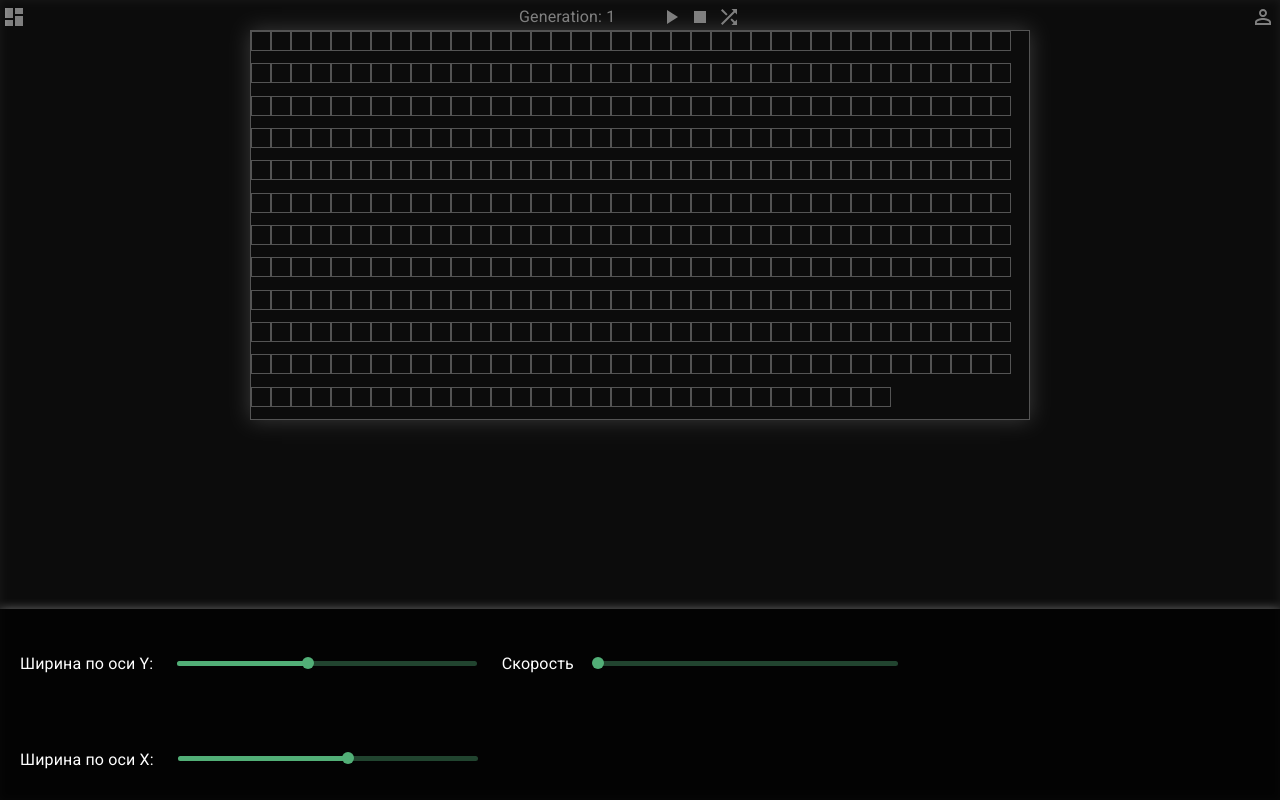
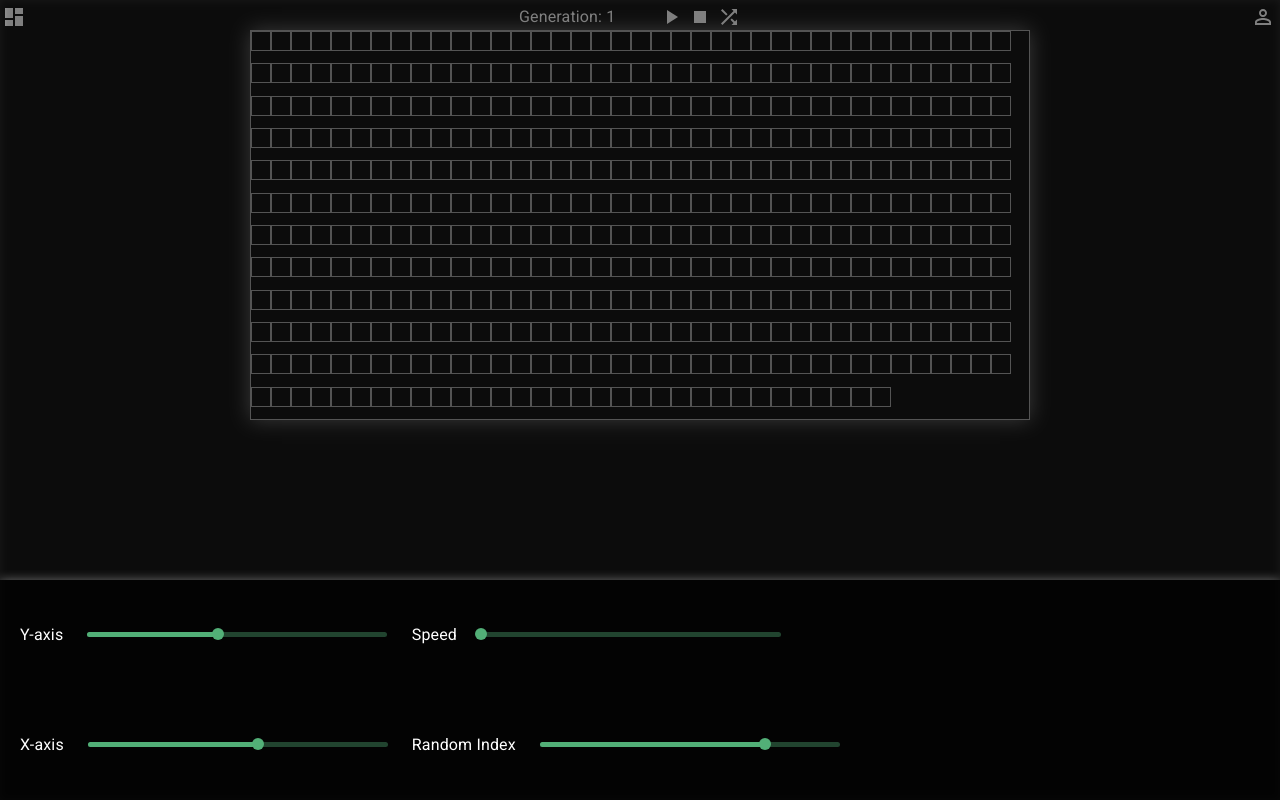
Before and after one commit to anton291291/my_ts_boilerplate, a React app: page / in a window 1280 px wide. Both pictures are taken after a click on the element 14 px from the left and 19 px from the top of the page. Built offline with nearby package versions, Linux system fonts and the light colour scheme.

Commit message:
add Slider for Random index

```diff
--- a/src/components/DasboardBtn/index.tsx
+++ b/src/components/DasboardBtn/index.tsx
@@ -32,7 +32,6 @@ export const DasboardBtn: React.FC<Props> = (props) => {
 
     const [isOpen, setIsOpen] = useState(false);
     const { state, setState } = useContext(GridContext);
-
 
     const handleOpen = () => {
         clearInterval(state.intervalID);
@@ -102,6 +101,16 @@ export const DasboardBtn: React.FC<Props> = (props) => {
         }));
     };
 
+    const handleChangeRandomIndex = (
+        event: React.SyntheticEvent,
+        newValue: number
+    ) => {
+        setState((state) => ({
+            ...state,
+            randomIndex: newValue
+        }));
+    };
+
     return (
         <>
             <Btn onClick={handleOpen}>
@@ -111,7 +120,7 @@ export const DasboardBtn: React.FC<Props> = (props) => {
                 <Box display='flex'>
                     <Box pl='20px' display='flex' flexDirection='column'>
                         <Box display='flex' alignItems='center' height='110px'>
-                            <Typography>Ширина по оси Y:</Typography>
+                            <Typography>Y-axis</Typography>
                             <SizeSlider
                                 min={5}
                                 max={Math.floor(
@@ -122,8 +131,8 @@ export const DasboardBtn: React.FC<Props> = (props) => {
                                 onChange={handleChangeY}
                             />
                         </Box>
-                        <Box display='flex' alignItems='center'>
-                            <Typography>Ширина по оси X:</Typography>
+                        <Box display='flex' alignItems='center' height='110px'>
+                            <Typography>X-axis</Typography>
                             <SizeSlider
                                 min={5}
                                 max={Math.floor(
@@ -141,12 +150,22 @@ export const DasboardBtn: React.FC<Props> = (props) => {
                         width='50%'
                     >
                         <Box display='flex' alignItems='center' height='110px'>
-                            <Typography>Скорость</Typography>
+                            <Typography>Speed</Typography>
                             <SizeSlider
                                 min={1}
                                 max={30}
                                 value={state.speed}
                                 onChange={handleChangeSpeed}
+                            />
+                        </Box>
+                        <Box display='flex' alignItems='center' height='110px'>
+                            <Typography>Random Index</Typography>
+                            <SizeSlider
+                                step={0.1}
+                                min={0.1}
+                                max={0.9}
+                                value={state.randomIndex}
+                                onChange={handleChangeRandomIndex}
                             />
                         </Box>
                     </Box>
--- a/src/components/Pleer/index.tsx
+++ b/src/components/Pleer/index.tsx
@@ -9,9 +9,7 @@ import ShuffleIcon from '@material-ui/icons/Shuffle';
 import { Box, Typography } from '@material-ui/core';
 import { GridContext } from '../../hooks/contextHooks';
 
-import {
-    simulateLife
-} from '@/utills/algorithm';
+import { simulateLife } from '@/utills/algorithm';
 
 const Stop = styled(StopIcon)`
     color: white;
@@ -113,7 +111,7 @@ export const Pleer: React.FC<Props> = (props) => {
         setState((state) => ({
             ...state,
             cells: [...state.cells].map((obj) => {
-                if (Math.random() > 0.7) {
+                if (Math.random() > state.randomIndex) {
                     return { ...obj, isClicked: true };
                 }
                 return obj;
--- a/src/components/SizeSlider/index.tsx
+++ b/src/components/SizeSlider/index.tsx
@@ -5,16 +5,18 @@ import { Box } from '@material-ui/core';
 type Props = {
     onChange: (e, value) => void;
     value: number;
-    min?:  number;
-    max?:  number;
+    min?: number;
+    max?: number;
+    step?: number;
 };
 
 export const SizeSlider: React.FC<Props> = (props) => {
-    const { onChange, value, min, max } = props;
+    const { onChange, value, min, max, step } = props;
 
     return (
         <Box width='300px' m={3}>
             <StyledSlider
+                step={step}
                 min={min}
                 max={max}
                 onChange={onChange}
--- a/src/hooks/contextHooks.tsx
+++ b/src/hooks/contextHooks.tsx
@@ -24,6 +24,7 @@ type IntervalIDType = {
 type isPlayType = {
     isPlay: boolean;
     speed: number;
+    randomIndex: number;
 };
 
 
@@ -46,7 +47,8 @@ export const GridProvider = ({ children }) => {
         name: '',
         intervalID: null,
         isPlay: false,
-        speed: 1
+        speed: 1,
+        randomIndex: 0.7
     });
 
     const y = state.axis.y;
```
